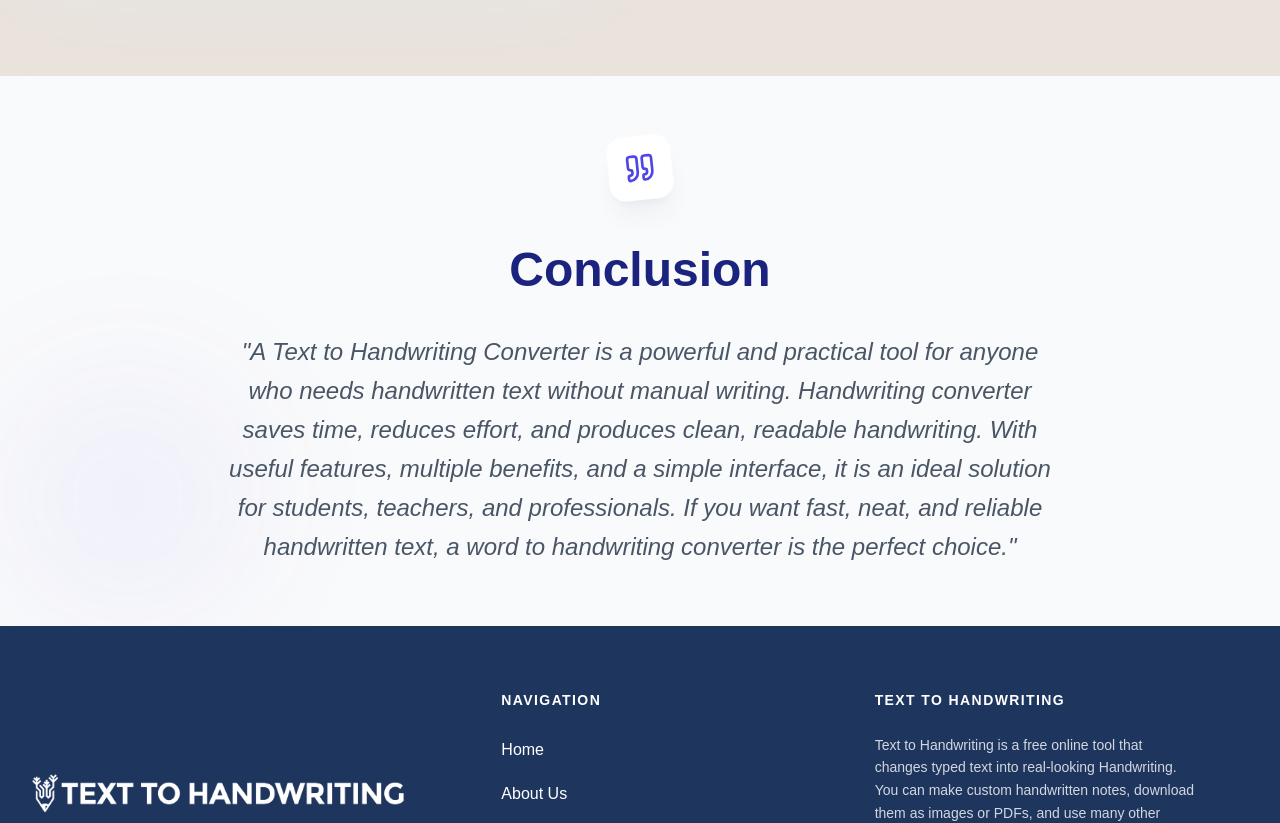
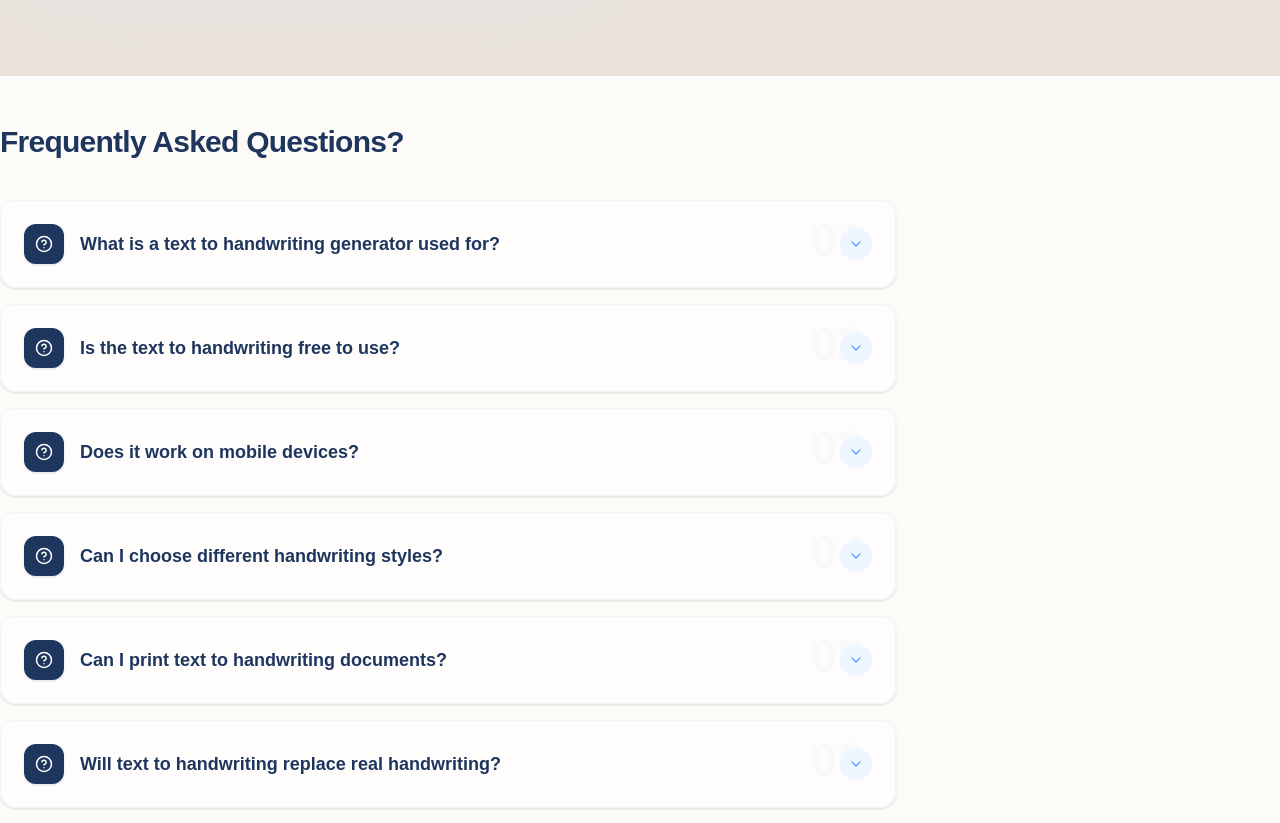
Before and after one commit to sheikhfaiq/handwriting-tool, a Next.js app: page / in a window 1280 px wide. Shown: the part 4880-5703 px from the top of the page. Built offline with nearby package versions, Linux system fonts and the light colour scheme; no server answers; the database is empty; a web font is replaced by a local one.

Commit message:
FAQ Build Fix

```diff
--- a/components/site/FAQSection.tsx
+++ b/components/site/FAQSection.tsx
@@ -8,14 +8,43 @@ interface FAQItem {
 }
 
 interface FAQSectionProps {
-    faqs: FAQItem[];
+    faqs?: FAQItem[];
     title?: string;
 }
+
+const DEFAULT_FAQS: FAQItem[] = [
+    {
+        question: "What is a text to handwriting generator used for?",
+        answer: "It converts typed text into a handwritten style."
+    },
+    {
+        question: "Is the text to handwriting free to use?",
+        answer: "Yes, our convert text to handwriting tool is free."
+    },
+    {
+        question: "Does it work on mobile devices?",
+        answer: "Yes, the tool is fully compatible with mobile phones and tablets."
+    },
+    {
+        question: "Can I choose different handwriting styles?",
+        answer: "Yes, multiple handwriting styles are available to suit different needs."
+    },
+    {
+        question: "Can I print text to handwriting documents?",
+        answer: "Absolutely. Our tools support printable formats, such as PDF."
+    },
+    {
+        question: "Will text to handwriting replace real handwriting?",
+        answer: "No, but it will continue to support and complement it."
+    }
+];
 
 const FAQSection = ({ faqs, title = "Frequently Asked Questions?" }: FAQSectionProps) => {
     const [activeIndex, setActiveIndex] = useState<number | null>(null);
 
-    if (!faqs || faqs.length === 0) return null;
+    const displayFaqs = faqs && faqs.length > 0 ? faqs : DEFAULT_FAQS;
+
+    if (!displayFaqs || displayFaqs.length === 0) return null;
 
     const toggleFAQ = (index: number) => {
         setActiveIndex(activeIndex === index ? null : index);
@@ -31,7 +60,7 @@ const FAQSection = ({ faqs, title = "Frequently Asked Questions?" }: FAQSectionP
                 </div>
 
                 <div className="grid gap-4 max-w-4xl">
-                    {faqs.map((faq, index) => (
+                    {displayFaqs.map((faq, index) => (
                         <div
                             key={index}
                             className={`relative transition-all duration-500 ease-out rounded-2xl ${activeIndex === index
```
